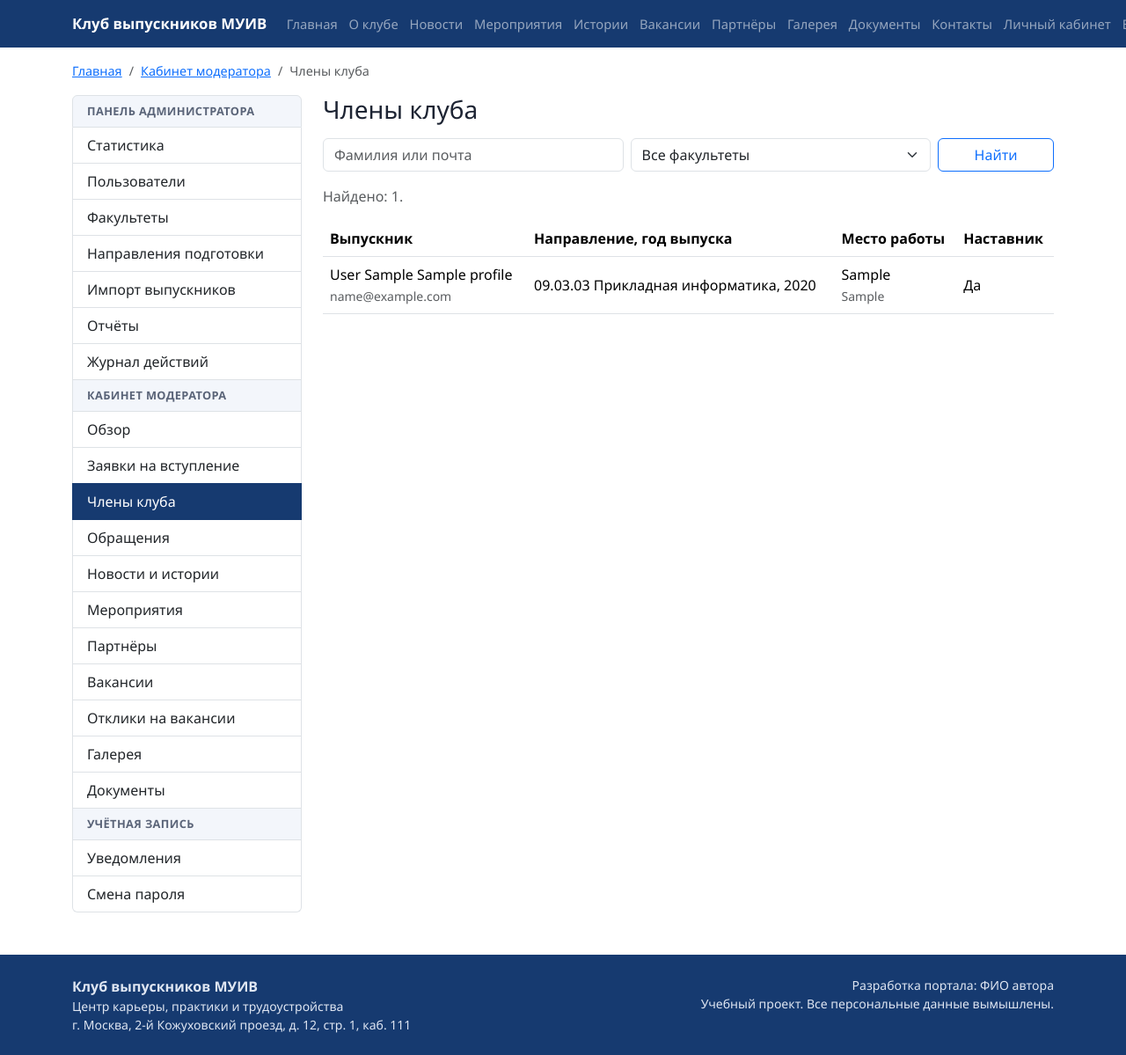
After one commit to Leepeh/alumni-portal, a Django app: page /moderation/members/ in a window 1280 px wide; the page is wider, and only the part inside the window is pictured. The commit adds this page. Shown: that part at 88% size. Run offline with Django 5.2, Linux system fonts and the light colour scheme; a user stored in the database is signed in; data comes from the database, SQL or seed files in the repository; tables that the repository leaves empty hold one stand-in row (values such as "Sample post"); some libraries are stand-ins or nearby versions.

Commit message:
Реестр членов клуба в кабинете модератора: поиск по фамилии, почте и факультету

```diff
--- a/moderation/urls.py
+++ b/moderation/urls.py
@@ -48,6 +48,7 @@ urlpatterns = [
     path("", views.home, name="home"),
     path("requests/", views.request_list, name="requests"),
     path("requests/<int:pk>/", views.request_detail, name="request_detail"),
+    path("members/", views.member_list, name="members"),
     path("feedback/", views.feedback_list, name="feedback"),
     path("feedback/<int:pk>/", views.feedback_detail, name="feedback_detail"),
     path("responses/", views.response_list, name="responses"),
--- a/moderation/views.py
+++ b/moderation/views.py
@@ -4,6 +4,7 @@ from django.conf import settings
 from django.contrib import messages
 from django.core.mail import send_mail
 from django.core.paginator import Paginator
+from django.db.models import Q
 from django.shortcuts import get_object_or_404, redirect, render
 from django.utils import timezone
 from django.views.decorators.http import require_POST
@@ -11,7 +12,7 @@ from django.views.decorators.http import require_POST
 from accounts.decorators import role_required
 from accounts.models import Role
 from club import services
-from club.models import MembershipRequest, RequestStatus
+from club.models import AlumniProfile, Faculty, MembershipRequest, RequestStatus
 from core.audit import log_action
 from core.breadcrumbs import crumbs
 from events.models import Event, EventRegistration
@@ -87,6 +88,26 @@ def request_detail(request, pk):
 
 
 @role_required(*STAFF)
+def member_list(request):
+    """Реестр действующих членов клуба с поиском по фамилии, почте и факультету."""
+    query = request.GET.get("q", "").strip()
+    faculty_id = request.GET.get("faculty", "")
+    members = AlumniProfile.objects.filter(user__is_active=True).select_related(
+        "user", "program__faculty")
+    if query:
+        members = members.filter(Q(last_name__icontains=query) | Q(user__email__icontains=query))
+    if faculty_id.isdigit():
+        members = members.filter(program__faculty_id=int(faculty_id))
+    return render(request, "moderation/members.html", {
+        "page": Paginator(members, 20).get_page(request.GET.get("page")),
+        "query": query,
+        "faculty_id": int(faculty_id) if faculty_id.isdigit() else None,
+        "faculties": Faculty.objects.all(),
+        "crumbs": crumbs(HOME, "Члены клуба"),
+    })
+
+
+@role_required(*STAFF)
 def feedback_list(request):
     """Обращения из формы обратной связи."""
     only_new = request.GET.get("all") != "1"
--- a/templates/layouts/cabinet.html
+++ b/templates/layouts/cabinet.html
@@ -33,6 +33,7 @@
         <div class="list-group-item side-title">Кабинет модератора</div>
         {% include "includes/side_link.html" with route="moderation:home" label="Обзор" exact=True %}
         {% include "includes/side_link.html" with route="moderation:requests" label="Заявки на вступление" %}
+        {% include "includes/side_link.html" with route="moderation:members" label="Члены клуба" %}
         {% include "includes/side_link.html" with route="moderation:feedback" label="Обращения" %}
         {% include "includes/side_link.html" with route="moderation:news_list" label="Новости и истории" %}
         {% include "includes/side_link.html" with route="moderation:events_list" label="Мероприятия" %}
--- /dev/null
+++ b/templates/moderation/members.html
@@ -0,0 +1,58 @@
+{% extends "layouts/cabinet.html" %}
+{% block title %}Члены клуба — {{ portal_name }}{% endblock %}
+
+{% block cabinet %}
+<h1 class="h3 mb-3">Члены клуба</h1>
+
+<form class="row g-2 mb-3" method="get" role="search">
+  <div class="col-md-5">
+    <input class="form-control" type="search" name="q" value="{{ query }}" placeholder="Фамилия или почта"
+           aria-label="Поиск по фамилии или почте">
+  </div>
+  <div class="col-md-5">
+    <select class="form-select" name="faculty" aria-label="Факультет">
+      <option value="">Все факультеты</option>
+      {% for faculty in faculties %}
+        <option value="{{ faculty.pk }}"{% if faculty.pk == faculty_id %} selected{% endif %}>{{ faculty.name }}</option>
+      {% endfor %}
+    </select>
+  </div>
+  <div class="col-md-2"><button class="btn btn-outline-primary w-100" type="submit">Найти</button></div>
+</form>
+
+<p class="text-muted">Найдено: {{ page.paginator.count }}.</p>
+
+<div class="table-responsive">
+  <table class="table table-hover align-middle">
+    <thead>
+      <tr><th>Выпускник</th><th>Направление, год выпуска</th><th>Место работы</th><th>Наставник</th></tr>
+    </thead>
+    <tbody>
+      {% for profile in page %}
+        <tr>
+          <td>{{ profile.full_name }}<br><span class="small text-muted">{{ profile.user.email }}</span></td>
+          <td>{{ profile.program|default:"—" }}, {{ profile.grad_year }}</td>
+          <td>{{ profile.workplace|default:"—" }}{% if profile.position %}<br><span class="small text-muted">{{ profile.position }}</span>{% endif %}</td>
+          <td>{% if profile.is_mentor %}Да{% else %}Нет{% endif %}</td>
+        </tr>
+      {% empty %}
+        <tr><td colspan="4" class="text-muted">Члены клуба не найдены.</td></tr>
+      {% endfor %}
+    </tbody>
+  </table>
+</div>
+
+{% if page.has_other_pages %}
+<nav aria-label="Страницы" class="mt-3">
+  <ul class="pagination justify-content-center">
+    {% if page.has_previous %}
+      <li class="page-item"><a class="page-link" href="?page={{ page.previous_page_number }}&q={{ query|urlencode }}&faculty={{ faculty_id|default:'' }}">Назад</a></li>
+    {% endif %}
+    <li class="page-item disabled"><span class="page-link">Страница {{ page.number }} из {{ page.paginator.num_pages }}</span></li>
+    {% if page.has_next %}
+      <li class="page-item"><a class="page-link" href="?page={{ page.next_page_number }}&q={{ query|urlencode }}&faculty={{ faculty_id|default:'' }}">Вперёд</a></li>
+    {% endif %}
+  </ul>
+</nav>
+{% endif %}
+{% endblock %}
```
